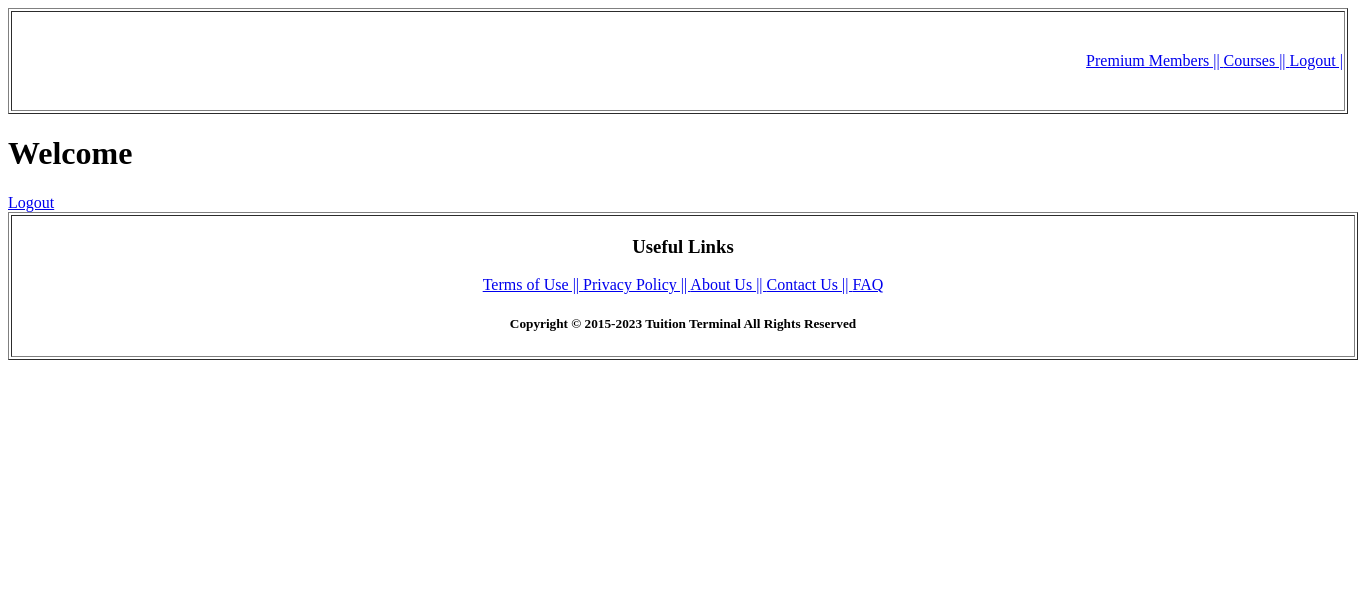
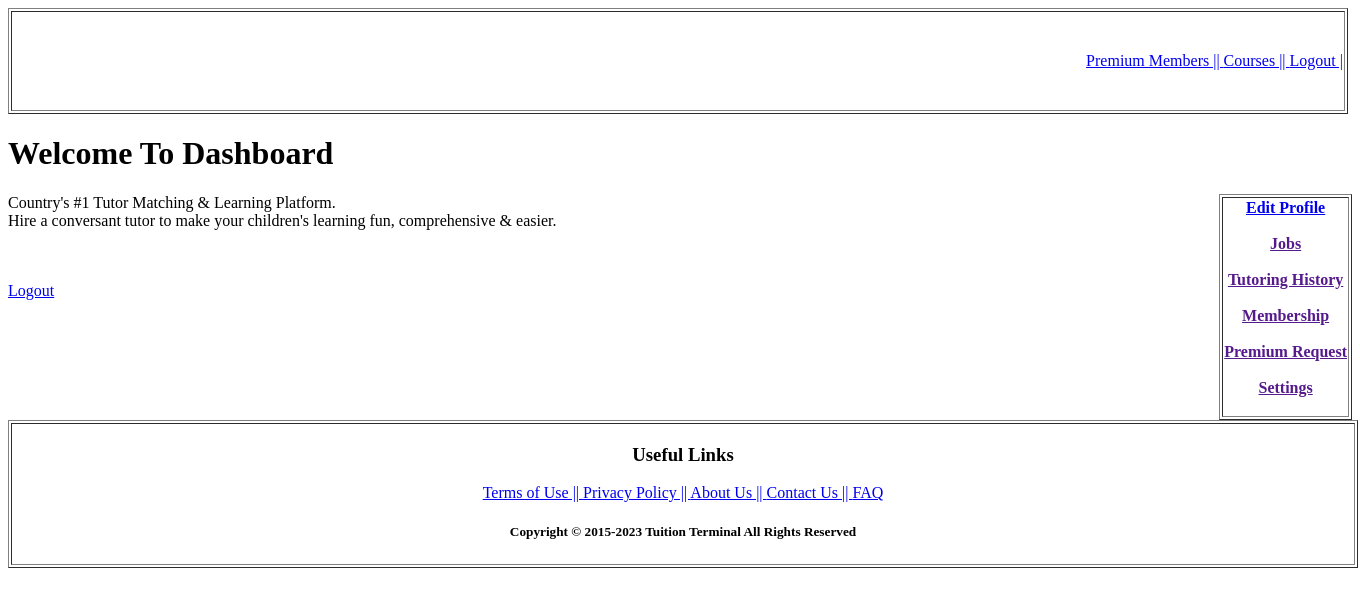
Before and after one commit to SMsadi/learning-web-technologies-spring2023-2024-sec-f-, a PHP site: page / in a window 1360 px wide. Shown: the top 607 px of the page. Run offline with PHP 8.4, Linux system fonts and the light colour scheme; the visitor is signed in with stand-in values (Sample User, id 1); data that the repository does not hold is empty.

Commit message:
Add files via upload

```diff
--- a/reglog/index.php
+++ b/reglog/index.php
@@ -32,7 +32,35 @@ if(!empty($_SESSION["id"])){
     <title>Index</title>
 </head>
 <body>
-    <h1>Welcome</h1>
+    <h1 class="">Welcome To Dashboard</h1>
+
+    <table border="1" align="right">
+            <tr>
+                <th colspan="8">
+                <a href="profile.php">Edit Profile</a>
+                <br><br>
+                <a href="">Jobs</a>
+                <br><br>
+                <a href="">Tutoring History</a>
+                <br><br>
+                <a href="">Membership</a>
+                <br><br>
+                <a href="">Premium Request</a>
+                <br><br>
+                <a href="">Settings</a>
+                <br><br>
+                </th>
+            </tr>
+    </table>
+
+
+
+    <p>Country's #1 Tutor Matching
+    & Learning Platform.
+    <br>
+    Hire a conversant tutor to make your children's learning fun, comprehensive & easier.</p>
+
+    <br><br>
     <a href="logout.php">Logout</a>
 </body>
 </html>
```
Also changed, not shown: reglog/profile.php (added, +13 -0 lines).
